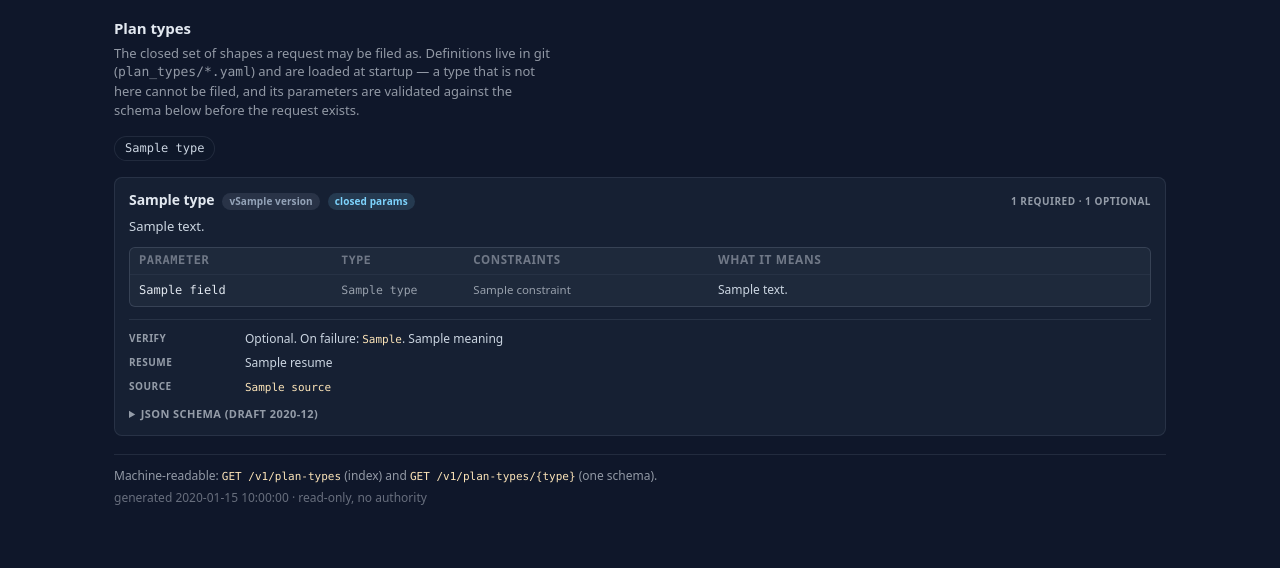
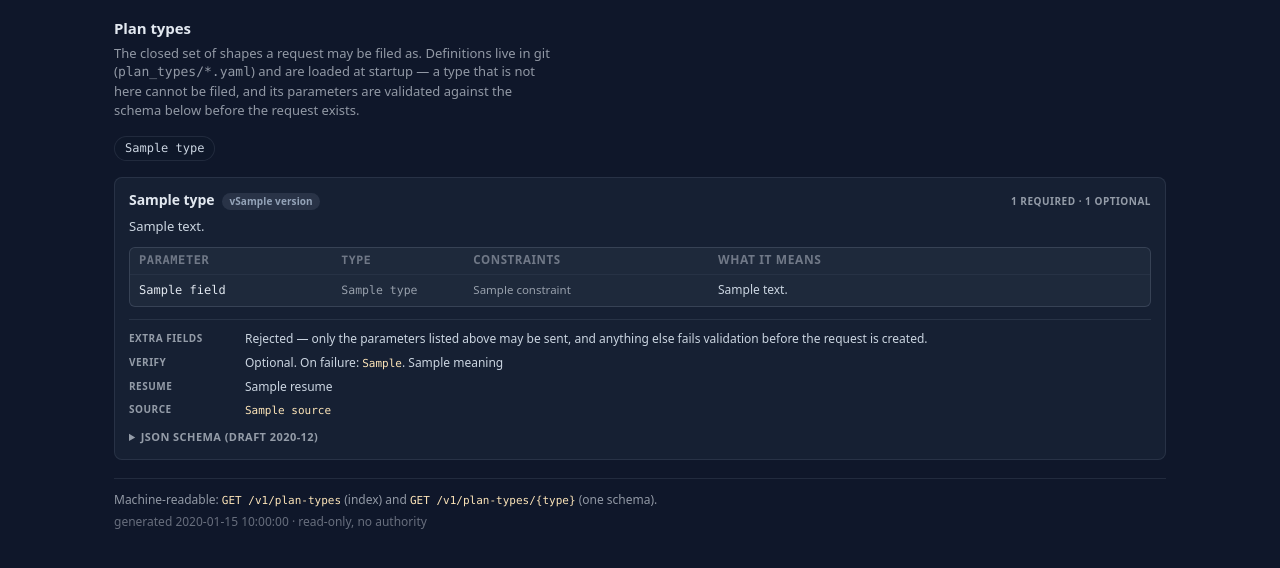
Before and after one commit to nickbrett1/data-download, a FastAPI app: template src/data_download/templates/plan_types.html in a window 1280 px wide. Shown: the part 46-614 px from the top of the page. Run offline with FastAPI, Linux system fonts and the light colour scheme; the template is opened without the code that fills it: most values are stand-ins (such as "Sample title", 1, 10 or a date in 2020).

Commit message:
ui: say what 'closed params' actually does
'additionalProperties: false' is schema vocabulary, and 'closed params' was
that vocabulary wearing a badge. What it means to someone filing a request is
that parameters not in the list are rejected before the request exists, so say
that, in the key/value block where the other consequences live.

```diff
--- a/src/data_download/templates/plan_types.html
+++ b/src/data_download/templates/plan_types.html
@@ -128,9 +128,6 @@
       <div class="type-head">
         <h2>{{ t.name }}</h2>
         <span class="pill">v{{ t.version }}</span>
-        <span class="pill{{ ' info' if t.schema.closed else '' }}">
-          {{ 'closed params' if t.schema.closed else 'open params' }}
-        </span>
         <span class="spacer"></span>
         <span class="micro">{{ t.schema.required_count }} required &middot; {{ t.schema.optional_count }} optional</span>
       </div>
@@ -162,6 +159,15 @@
       {% endif %}
 
       <dl class="kv">
+        <dt>extra fields</dt>
+        <dd>
+          {% if t.schema.closed %}
+            Rejected &mdash; only the parameters listed above may be sent, and anything
+            else fails validation before the request is created.
+          {% else %}
+            Accepted &mdash; parameters not listed above are passed through unvalidated.
+          {% endif %}
+        </dd>
         <dt>verify</dt>
         <dd>
           {% if t.verify.required %}Required.{% else %}Optional.{% endif %}
```
Also changed, not shown: tests/test_plan_types_page.py (+4 -2 lines).
